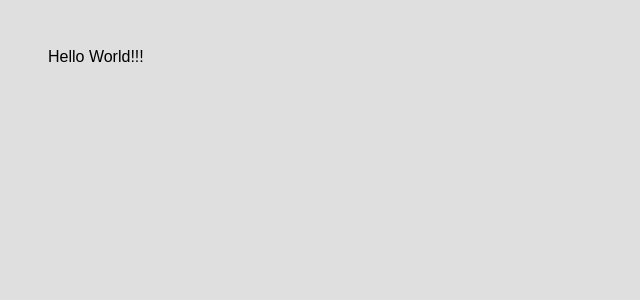
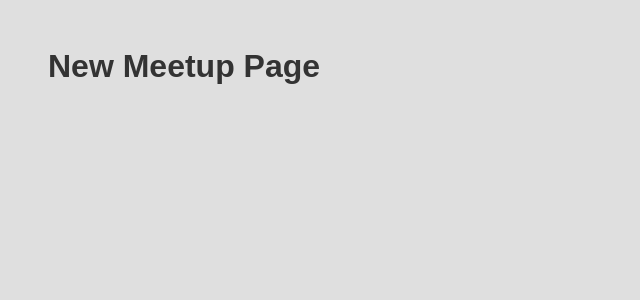
Before and after one commit to Its-Gayathri/meet-up, a React (Create React App) app: page /new-meetup in a window 1280 px wide. Shown: the top 300 px of the page, without its empty margins (0-640 px from the left). Built offline with nearby package versions, Linux system fonts and the light colour scheme.

Commit message:
added routing

```diff
--- a/src/App.js
+++ b/src/App.js
@@ -1,7 +1,18 @@
+import { Route, Routes } from "react-router-dom";
+import AllMeetupsPage from "./pages/AllMeetUp";
+import FavouritePage from "./pages/Favourites";
+import NewMeetupPage from "./pages/NewMeetUp";
+
 function App() {
   return (
     <div>
-      Hello World!!!
+      <Routes>
+        <Route path="/" element={<AllMeetupsPage />}></Route>
+
+        <Route path="/new-meetup" element={<NewMeetupPage />}></Route>
+
+        <Route path="/favourites" element={<FavouritePage />}></Route>
+      </Routes>
     </div>
   );
 }
--- a/src/index.js
+++ b/src/index.js
@@ -1,6 +1,13 @@
 import React from "react";
-import ReactDOM from "react-dom";
+import ReactDOM from "react-dom/client";
 import "./index.css";
 import App from "./App";
+import { BrowserRouter } from "react-router-dom";
 
-ReactDOM.render(<App />, document.getElementById("root"));
+
+const root = ReactDOM.createRoot(document.getElementById("root"));
+root.render(
+    <BrowserRouter>
+    <App />
+  </BrowserRouter>
+  );
--- /dev/null
+++ b/src/pages/AllMeetUp.js
@@ -0,0 +1,4 @@
+function AllMeetupsPage() {
+    return <h1>All MeetUps Page</h1>;
+}
+export default AllMeetupsPage;
--- /dev/null
+++ b/src/pages/Favourites.js
@@ -0,0 +1,4 @@
+function FavouritePage() {
+    return <h1>Favourites Page</h1>
+}
+export default FavouritePage;
--- /dev/null
+++ b/src/pages/NewMeetUp.js
@@ -0,0 +1,4 @@
+function NewMeetupPage() {
+    return <h1>New Meetup Page</h1>
+}
+export default NewMeetupPage;
```
